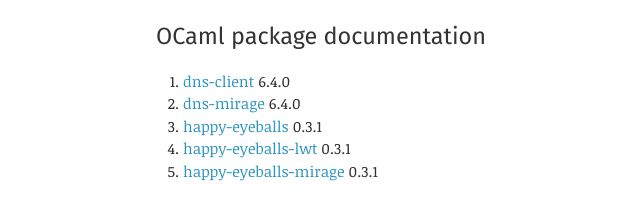
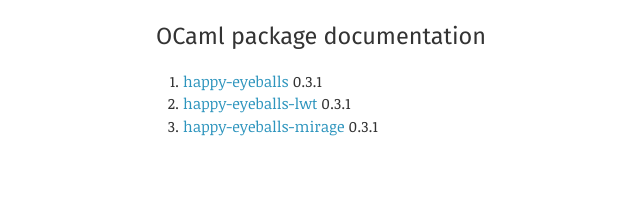
Before and after one commit to robur-coop/happy-eyeballs, a plain HTML site: page index.html in a window 1280 px wide. Shown: the whole page, without its empty margins (131-771 px from the left). Drawn offline with Linux system fonts and the light colour scheme.

Commit message:
Remove dns packages
They were not meant to be published...

```diff
--- a/index.html
+++ b/index.html
@@ -11,8 +11,6 @@
       <div class="by-name">
       <h2>OCaml package documentation</h2>
       <ol>
-      <li><a href="dns-client/index.html">dns-client</a> <span class="version">6.4.0</span></li>
-      <li><a href="dns-mirage/index.html">dns-mirage</a> <span class="version">6.4.0</span></li>
       <li><a href="happy-eyeballs/index.html">happy-eyeballs</a> <span class="version">0.3.1</span></li>
       <li><a href="happy-eyeballs-lwt/index.html">happy-eyeballs-lwt</a> <span class="version">0.3.1</span></li>
       <li><a href="happy-eyeballs-mirage/index.html">happy-eyeballs-mirage</a> <span class="version">0.3.1</span></li>
```
